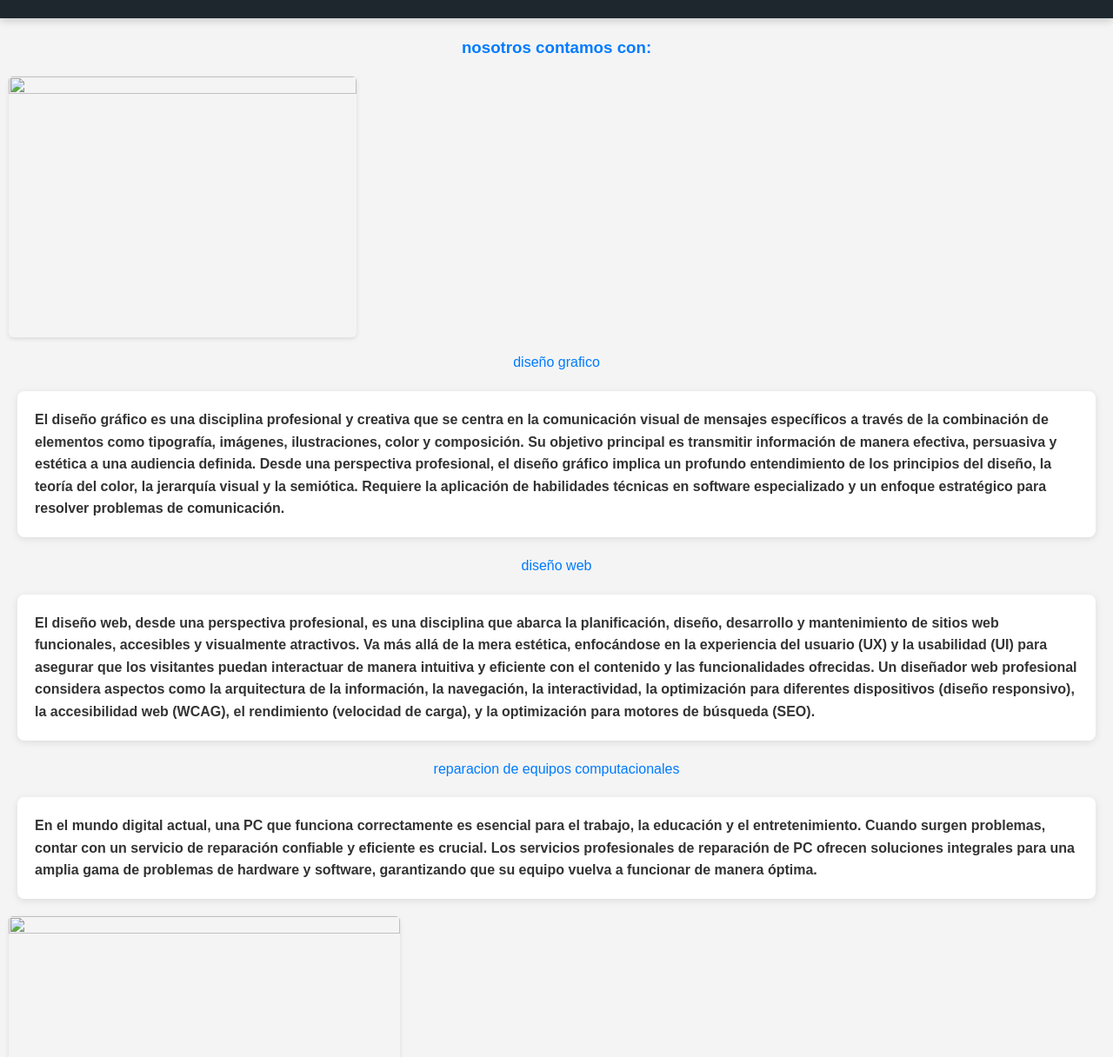
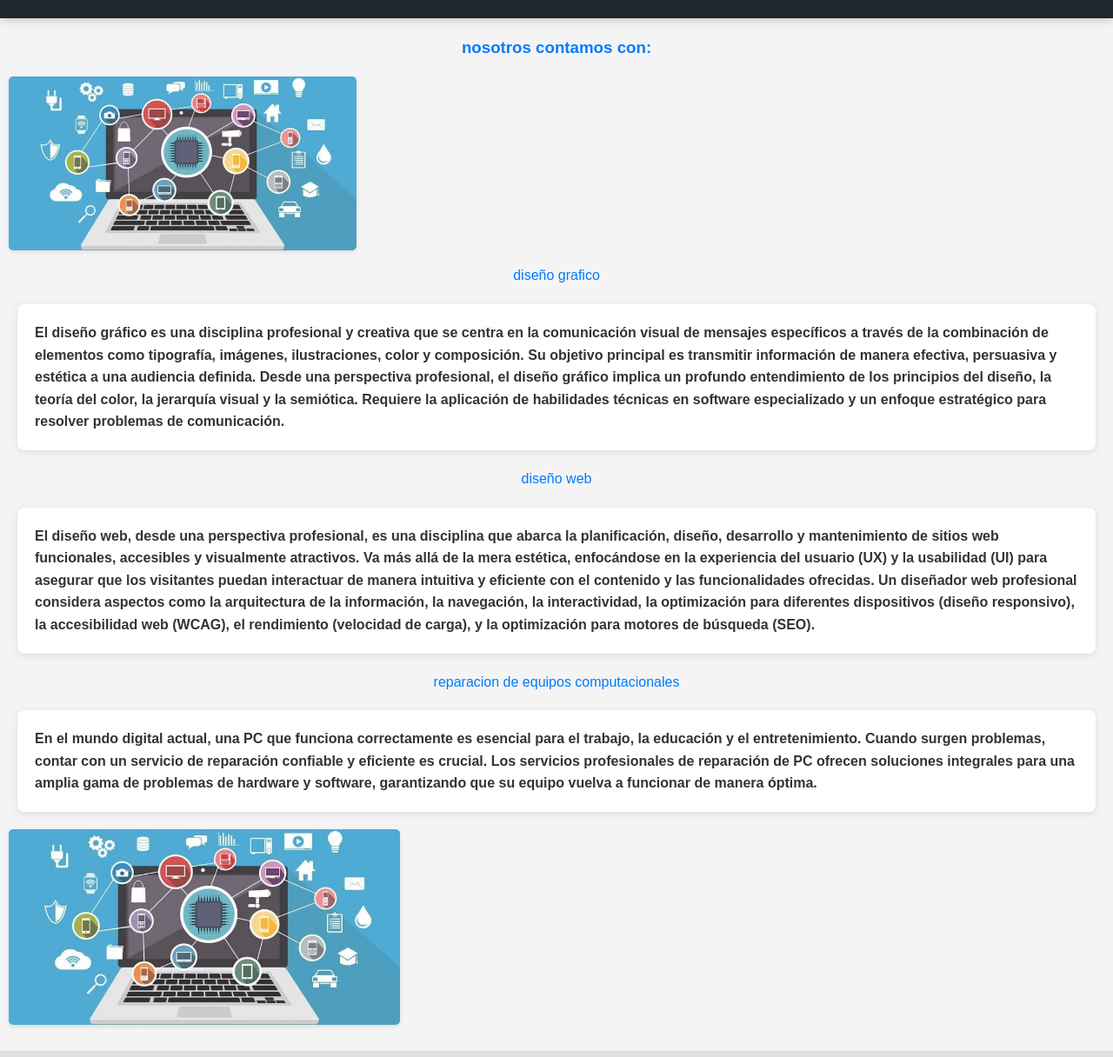
Before and after one commit to p4rz1v4l0ab/FASE-59.github.io, a plain HTML site: page servicios.html in a window 1280 px wide. Shown: the part 83-1299 px from the top of the page at 87% size. Drawn offline with Linux system fonts and the light colour scheme.

Commit message:
Fix HTML formatting and structure in servicios.html

```diff
--- a/servicios.html
+++ b/servicios.html
@@ -26,7 +26,7 @@
 </header>
 <section>
 <h3 class="text">nosotros contamos con:</h3>
-<img src="img/360.jpg" width="400" height="300" class="image-hover">
+<img src="360.jpg" width="400" height="300" class="image-hover">
 <p class="text">diseño grafico</p>
 <p class="table"><b>El diseño gráfico es una disciplina profesional y creativa que se centra en la comunicación visual de mensajes específicos a través de la combinación de elementos como tipografía, imágenes, ilustraciones, color y composición. Su objetivo principal es transmitir información de manera efectiva, persuasiva y estética a una audiencia definida.
   Desde una perspectiva profesional, el diseño gráfico implica un profundo entendimiento de los principios del diseño, la teoría del color, la jerarquía visual y la semiótica. Requiere la aplicación de habilidades técnicas en software especializado y un enfoque estratégico para resolver problemas de comunicación.</b></p>
@@ -36,7 +36,7 @@
     Un diseñador web profesional considera aspectos como la arquitectura de la información, la navegación, la interactividad, la optimización para diferentes dispositivos (diseño responsivo), la accesibilidad web (WCAG), el rendimiento (velocidad de carga), y la optimización para motores de búsqueda (SEO).</b></p>
     <p class="text">reparacion de equipos computacionales</p>
     <p class="table"><b> En el mundo digital actual, una PC que funciona correctamente es esencial para el trabajo, la educación y el entretenimiento. Cuando surgen problemas, contar con un servicio de reparación confiable y eficiente es crucial. Los servicios profesionales de reparación de PC ofrecen soluciones integrales para una amplia gama de problemas de hardware y software, garantizando que su equipo vuelva a funcionar de manera óptima.</b></p>
-    <img src="img/360.jpg" width="450" height="300" class="image-hover">
+    <img src="360.jpg" width="450" height="300" class="image-hover">
 </section>
 
 <div class="footer" style="background-color:#e0e0e0; padding:10px; text-align:center; margin-top:30px;">
@@ -46,4 +46,5 @@
 </div>
 
 </body>
+
 </html>
```
